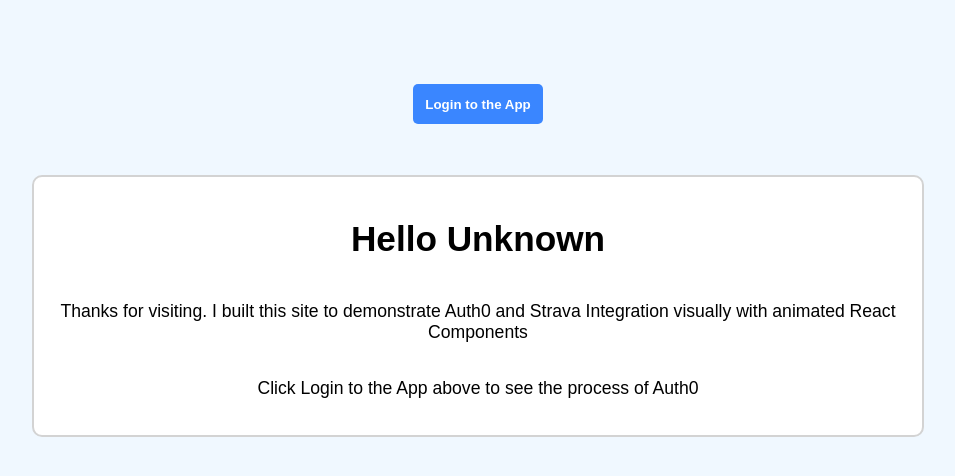
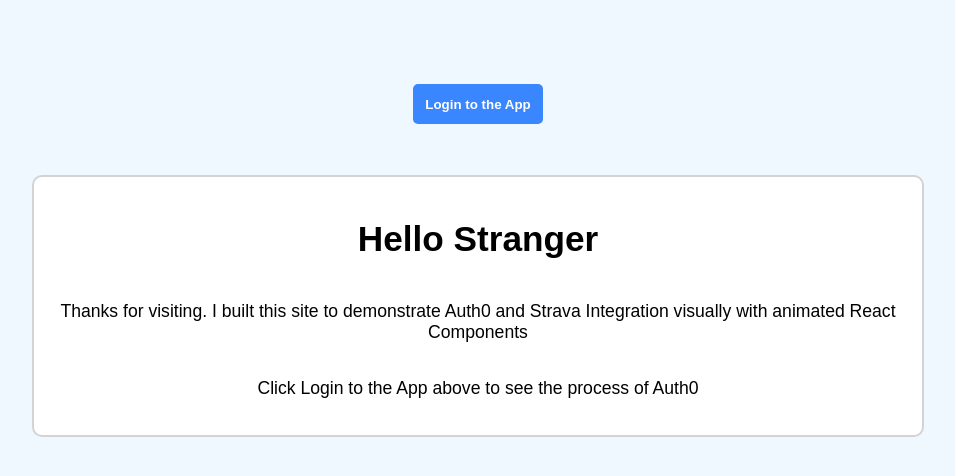
Before and after one commit to mhuckstepp/MaxHStravaViz, a React (Create React App) app: page / in a window 1280 px wide. Shown: the top 476 px of the page, without its empty margins (162-1117 px from the left). Built offline with nearby package versions, Linux system fonts and the light colour scheme; no server answers.

Commit message:
copy change

```diff
--- a/src/components/Profile/Profile.tsx
+++ b/src/components/Profile/Profile.tsx
@@ -39,7 +39,7 @@ const Profile = () => {
 
     return (
             <div className='userCard'>
-                <h1>Hello Unknown</h1>
+                <h1>Hello Stranger</h1>
                 <p> Thanks for visiting. I built this site to demonstrate Auth0 and Strava Integration visually with animated React Components</p>
                 <p> Click Login to the App above to see the process of Auth0</p>
             </div>
```
